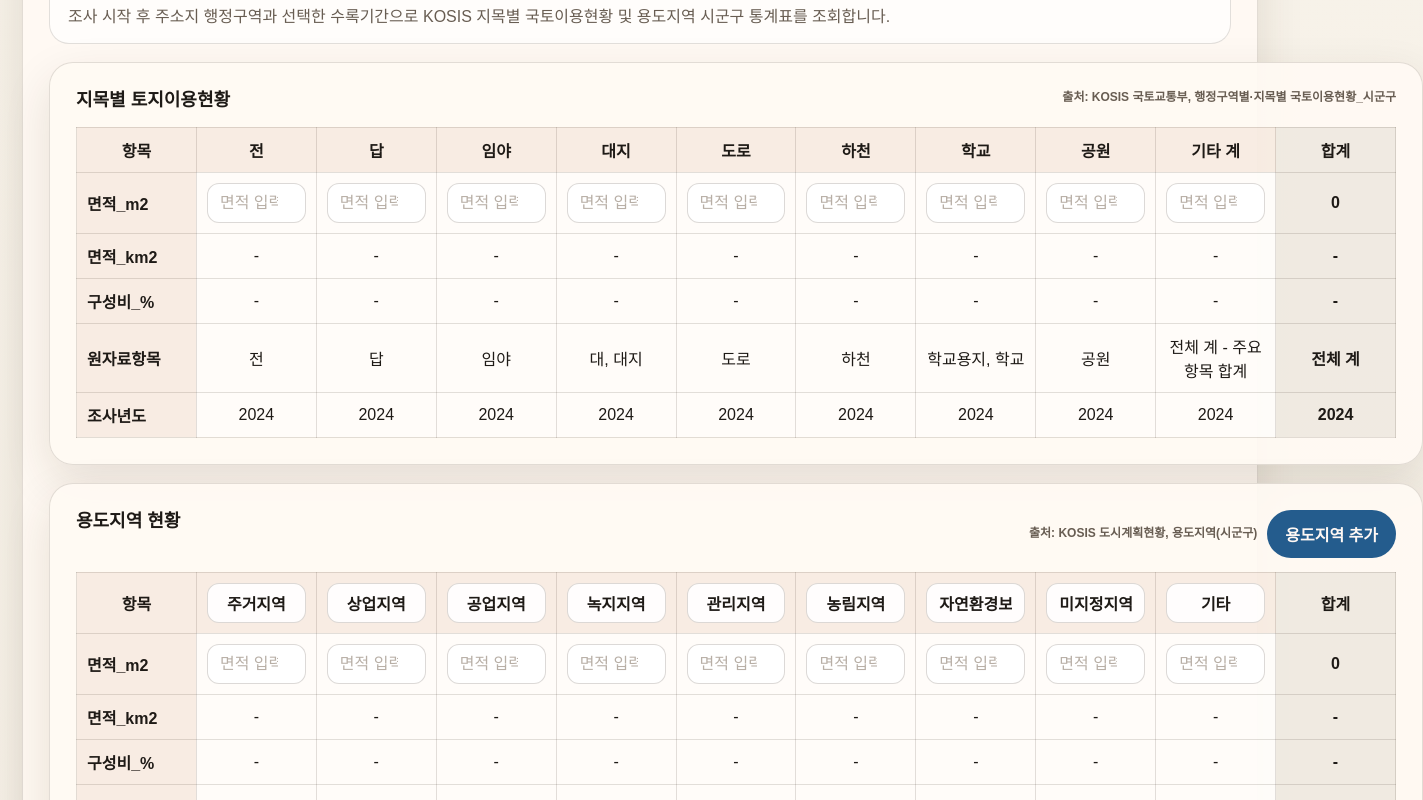
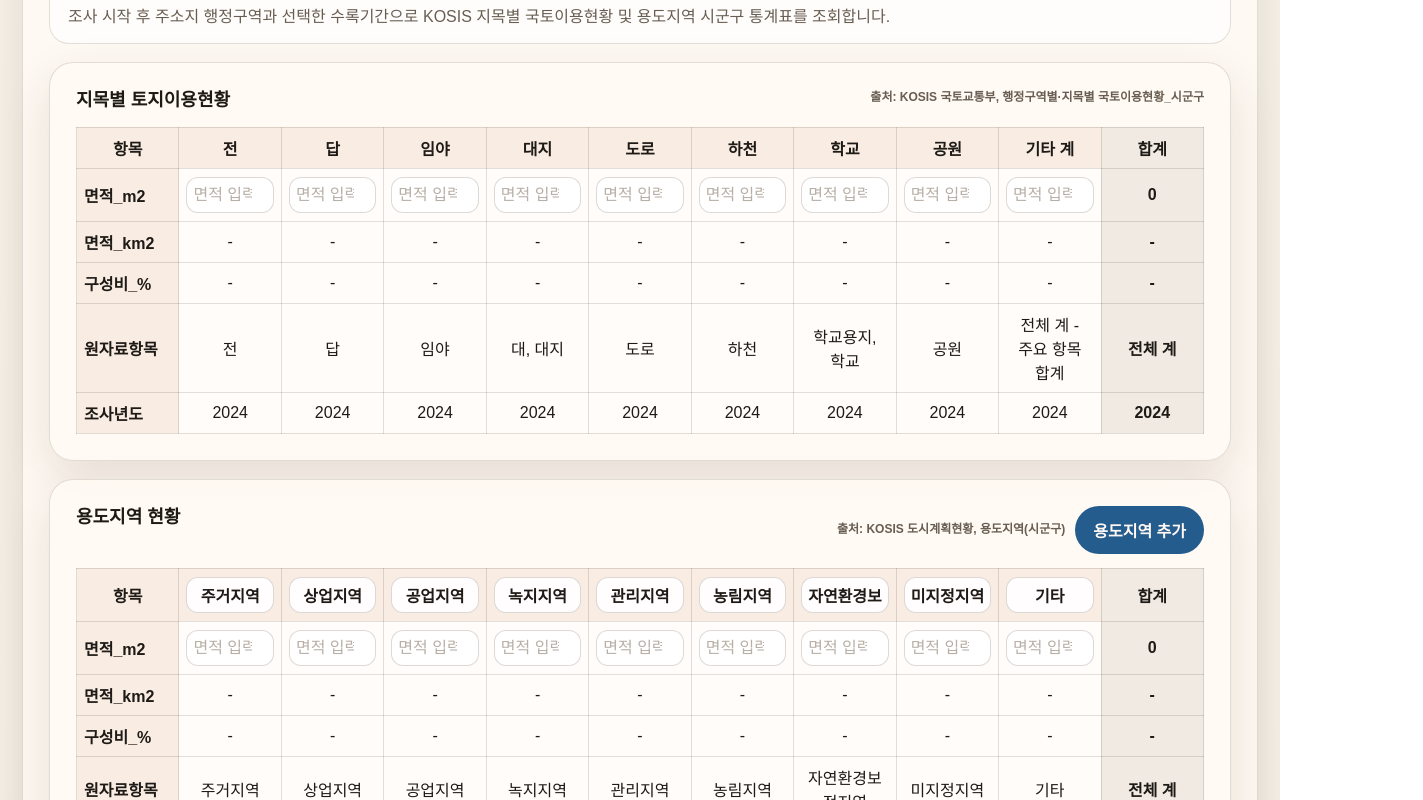
Before and after one commit to danba1229/tia-swa-calculation, a Next.js app: page / in a window 1280 px wide. Shown: the part 2520-3320 px from the top of the page, 1423 px wide, since content can reach past the window. Built offline with nearby package versions, Linux system fonts and the light colour scheme.

Commit message:
Fit horizontal report tables in panel

```diff
--- a/app/globals.css
+++ b/app/globals.css
@@ -524,20 +524,22 @@ button.mini-button {
 }
 
 .horizontal-report-table {
-  min-width: 1320px;
+  min-width: 100%;
   table-layout: fixed;
 }
 
 .horizontal-report-table th,
 .horizontal-report-table td {
-  min-width: 112px;
+  min-width: 0;
+  padding: 8px 7px;
   text-align: center;
   vertical-align: middle;
   word-break: keep-all;
+  overflow-wrap: anywhere;
 }
 
 .horizontal-report-table tbody th {
-  width: 128px;
+  width: 96px;
   text-align: left;
   font-weight: 800;
   background: rgba(160, 79, 47, 0.08);
@@ -548,12 +550,13 @@ button.mini-button {
   min-width: 0;
   max-width: 100%;
   box-sizing: border-box;
+  padding: 8px 6px;
   text-align: center;
 }
 
 .horizontal-report-table td:nth-child(5),
 .horizontal-report-table td:nth-child(6) {
-  min-width: 112px;
+  min-width: 0;
   color: inherit;
 }
 
```
